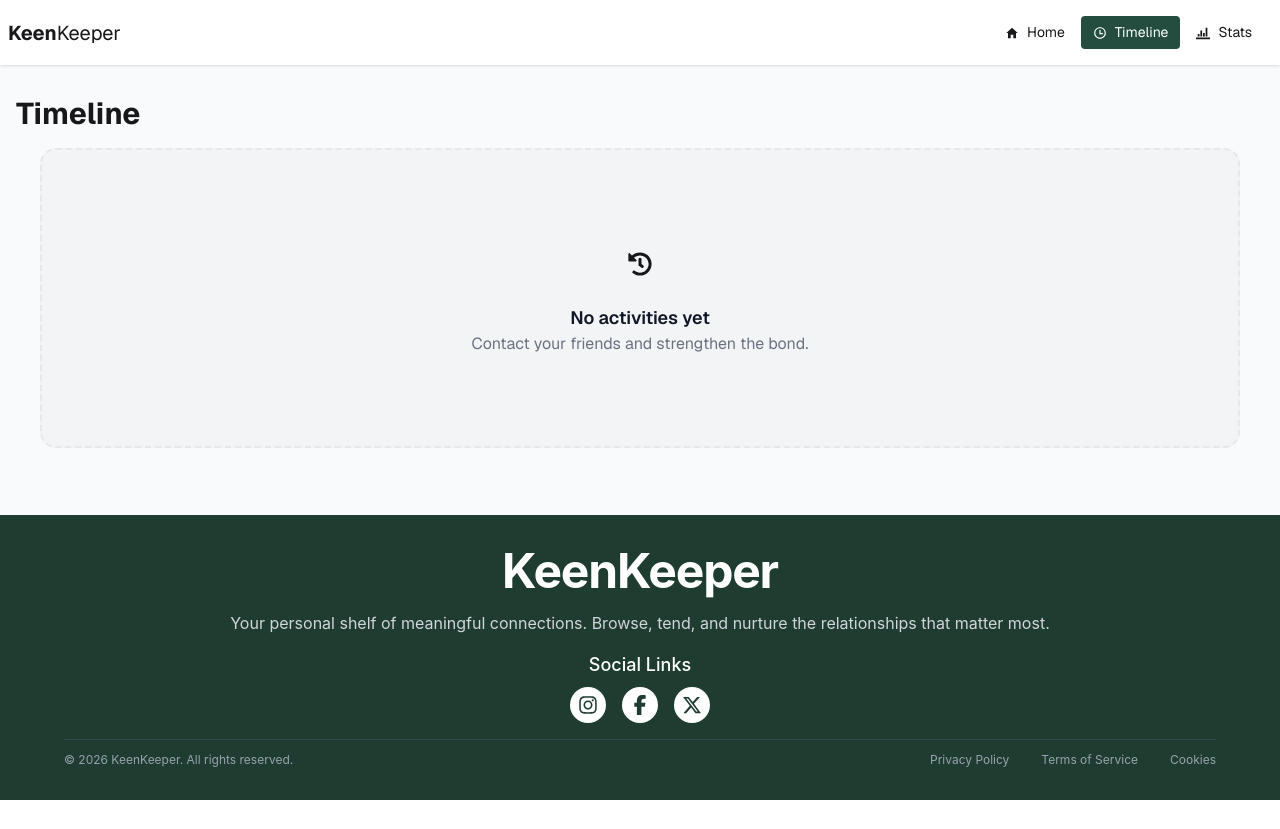
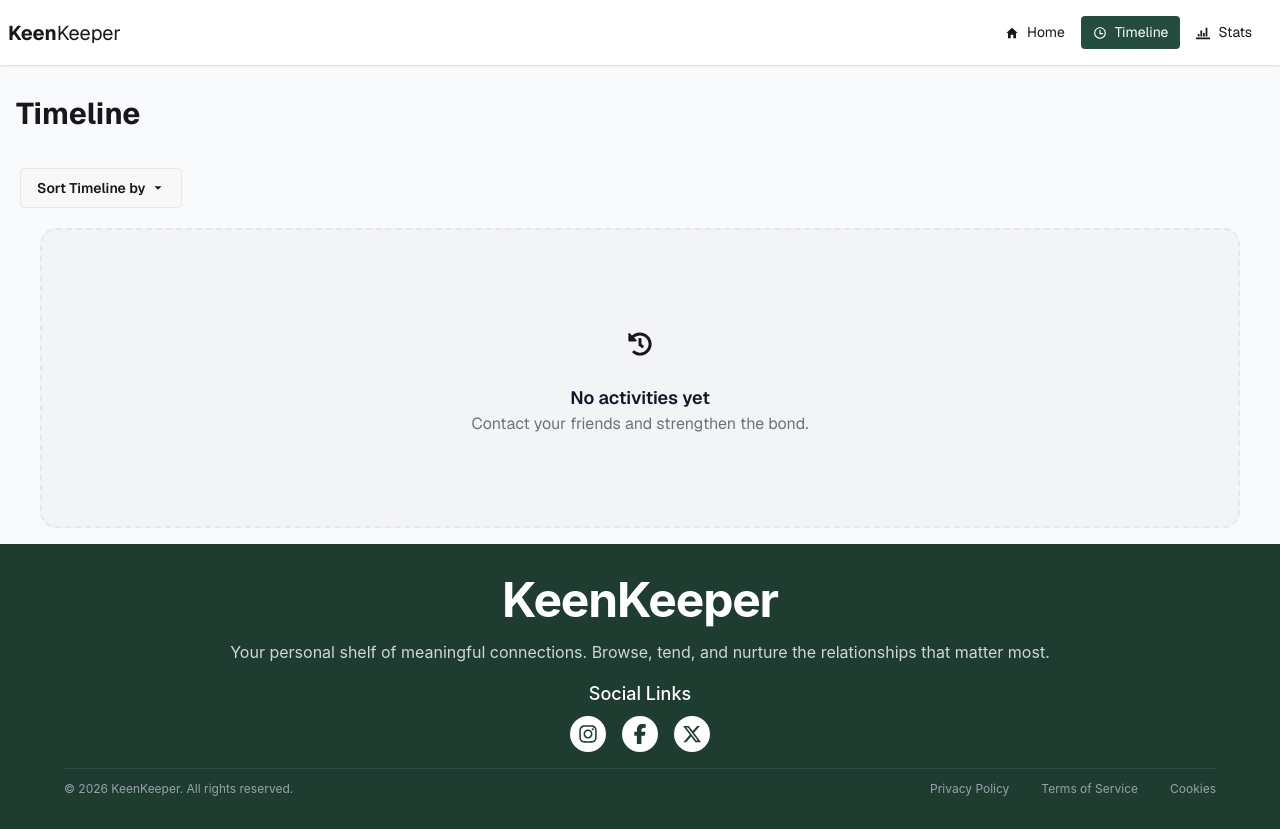
Before and after one commit to tanvir-fahim/friends-forever-react-project, a React (Vite) app: page /timeline in a window 1280 px wide. Before the commit the page ends 800 px from the top, so only its background shows below. Built offline with nearby package versions, Linux system fonts and the light colour scheme.

Commit message:
Sorting functionality added to Timeline

```diff
--- a/src/pages/Stats/Stats.jsx
+++ b/src/pages/Stats/Stats.jsx
@@ -1,6 +1,6 @@
 import React, { useContext } from 'react';
 import { FriendContext } from '../../context/FriendContext';
-import { MdOutlineDataUsage } from 'react-icons/md';
+import { FcStatistics } from 'react-icons/fc';
 import { Pie, PieChart, Cell, Tooltip, Legend, ResponsiveContainer } from 'recharts';
 
 const Stats = () => {
@@ -57,8 +57,8 @@ const Stats = () => {
             ) : (
                 <div className='container mx-auto px-10 mb-4'>
                     <div className="flex flex-col items-center justify-center min-h-75 border-2 border-dashed border-gray-200 rounded-2xl bg-gray-100/50 p-10">
-                        <div className="w-12 h-12 mb-4 rounded-full bg-white flex items-center justify-center shadow-sm">
-                            <span className="text-2xl text-gray-400"><MdOutlineDataUsage /></span>
+                        <div className="w-12 h-12  bg-gray-100/50 flex items-center justify-center">
+                            <span className="text-2xl"><FcStatistics /></span>
                         </div>
                         <h3 className="text-lg font-semibold text-gray-900">Nothing to show</h3>
                         <p className="text-gray-500 text-center max-w-3/4">
--- a/src/pages/Timeline/Timeline.jsx
+++ b/src/pages/Timeline/Timeline.jsx
@@ -1,9 +1,10 @@
-import React, { useContext } from 'react';
+import React, { useContext, useState } from 'react';
 import { FriendContext } from '../../context/FriendContext';
 import { MdAddIcCall } from 'react-icons/md';
 import { TiMessages } from 'react-icons/ti';
 import { IoVideocamOutline } from 'react-icons/io5';
 import { FaHistory } from 'react-icons/fa';
+import { IoMdArrowDropdown } from 'react-icons/io';
 
 
 
@@ -12,13 +13,30 @@ const Timeline = () => {
     const { timelineData } = useContext(FriendContext);
     // console.log(timelineData);
 
+    const [filter, setFilter] = useState('All');
+
+    const filteredTimelineData = timelineData?.filter(item => {
+        return filter === 'All' ? true : item.type === filter;
+    });
+
     return (
         <div className='container mx-auto'>
             <h2 className='text-3xl font-bold p-4'>Timeline</h2>
+            <div className="dropdown dropdown-bottom p-4">
+                <div tabIndex={0} role="button" className="btn m-1">
+                    {filter === 'All' ? 'Sort Timeline by' : `By ${filter}`} <IoMdArrowDropdown />
+                </div>
+                <ul tabIndex="-1" className="dropdown-content menu bg-base-100 rounded-box z-1 w-52 p-2 shadow-sm">
+                    <li><a onClick={() => { setFilter('All'); document.activeElement.blur(); }}>All</a></li>
+                    <li><a onClick={() => { setFilter('Called'); document.activeElement.blur(); }}>Called</a></li>
+                    <li><a onClick={() => { setFilter('Texted'); document.activeElement.blur(); }}>Texted</a></li>
+                    <li><a onClick={() => { setFilter('Video Called'); document.activeElement.blur(); }}>Video Called</a></li>
+                </ul>
+            </div>
 
-            {timelineData && timelineData.length > 0 ? (
+            {filteredTimelineData && filteredTimelineData.length > 0 ? (
                 <div className="p-8 space-y-2">
-                    {timelineData.map((item, index) => (
+                    {filteredTimelineData.map((item, index) => (
                         <div
                             key={index}
                             className="flex items-center gap-4 p-4 border-2  border-blue-200 rounded-lg bg-white"
```
